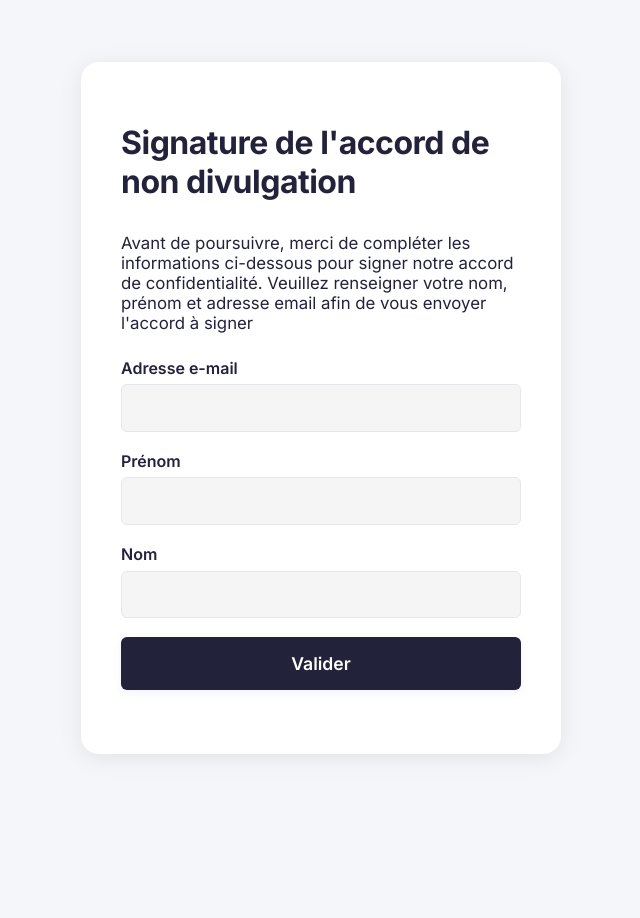
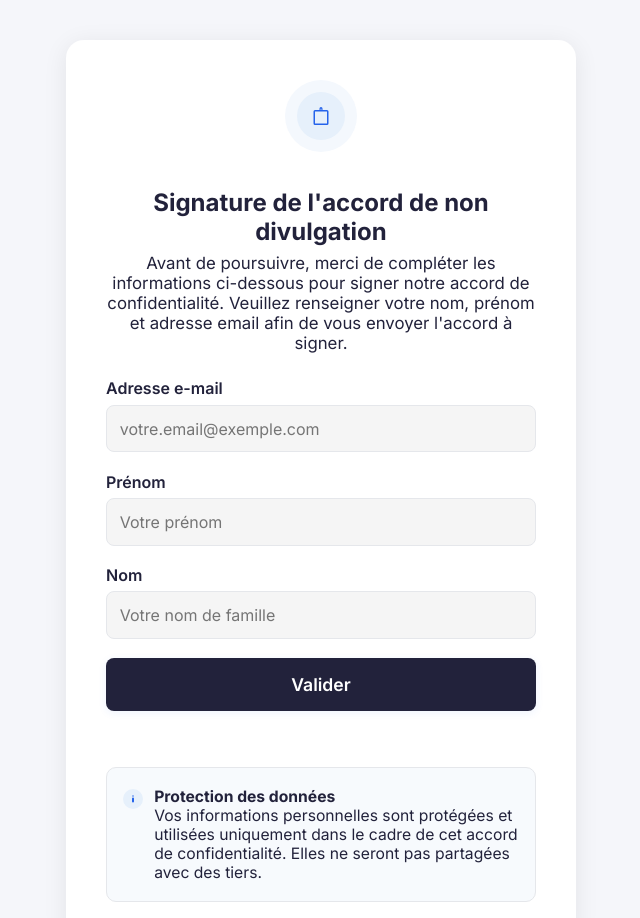
Before and after one commit to Yasmolito/NDA, a website: page public/index.html in a window 1280 px wide. Shown: the whole page, without its empty margins (319-959 px from the left). Before the commit the page ends 816 px from the top, so only its background shows below. Drawn offline with Linux system fonts and the light colour scheme.

Commit message:
style: match NDA form UI to provided screenshot (icon, centering, placeholders, info box, etc)

```diff
--- a/public/index.html
+++ b/public/index.html
@@ -19,7 +19,7 @@
       padding: 2.5em;
       border-radius: 18px;
       box-shadow: 0 4px 24px rgba(0,0,0,0.08);
-      max-width: 400px;
+      max-width: 430px;
       width: 100%;
       margin: 2em auto;
       text-align: center;
@@ -27,14 +27,32 @@
       flex-direction: column;
       align-items: center;
     }
-    h1 {
-      font-size: 2rem;
+    .icon-circle {
+      display: flex;
+      align-items: center;
+      justify-content: center;
+      width: 72px;
+      height: 72px;
+      background: #f4f8fd;
+      border-radius: 50%;
+      margin: 0 auto 1.5em auto;
+    }
+    .main-title {
+      font-size: 1.5rem;
       font-weight: 700;
+      color: #22223b;
+      margin-bottom: 1em;
+      margin-top: 0.5em;
+      text-align: center;
+    }
+    .intro-text {
+      font-size: 1.05em;
+      color: #22223b;
       margin-bottom: 1.5em;
-      color: #22223b;
-      letter-spacing: -0.5px;
+      margin-top: -1em;
       text-align: left;
-      width: 100%;
+      font-weight: 400;
+      text-align: center;
     }
     .form-group {
       width: 100%;
@@ -53,7 +71,7 @@
       padding: 0.8em;
       border: 1px solid #e5e7eb;
       background: #f5f5f5;
-      border-radius: 6px;
+      border-radius: 8px;
       font-size: 1em;
       font-family: 'Inter', Arial, sans-serif;
       outline: none;
@@ -71,13 +89,13 @@
       background: #22223b;
       color: #fff;
       border: none;
-      border-radius: 6px;
+      border-radius: 8px;
       padding: 0.9em;
       font-size: 1.1em;
       font-weight: 600;
       cursor: pointer;
       margin-top: 0.5em;
-      transition: background 0.2s, opacity 0.2s;
+      transition: background 0.2s, opacity 0.2s, color 0.2s, border 0.2s;
       font-family: 'Inter', Arial, sans-serif;
       box-shadow: 0 2px 8px rgba(37,99,235,0.08);
       width: 100%;
@@ -107,32 +125,48 @@
       font-size: 1.05em;
       font-weight: 500;
     }
-    .intro-text {
-      font-size: 1.05em;
+    .info-box {
+      display: flex;
+      align-items: flex-start;
+      gap: 0.7em;
+      background: #f7fafd;
+      border: 1px solid #e5e7eb;
+      border-radius: 10px;
+      padding: 1.2em 1em;
+      margin-top: 2em;
+      width: 100%;
+      box-sizing: border-box;
+    }
+    .info-icon {
+      flex-shrink: 0;
+      margin-top: 2px;
+    }
+    .info-text {
+      font-size: 0.98em;
       color: #22223b;
-      margin-bottom: 1.5em;
-      margin-top: -1em;
       text-align: left;
-      font-weight: 400;
     }
   </style>
 </head>
 <body>
   <div class="centered-card">
+    <div class="icon-circle">
+      <svg width="48" height="48" fill="none" xmlns="http://www.w3.org/2000/svg" viewBox="0 0 64 64"><rect width="64" height="64" rx="32" fill="#e6f0fb"/><path d="M32 20a2 2 0 0 1 2 2v2h6a2 2 0 0 1 2 2v16a2 2 0 0 1-2 2H24a2 2 0 0 1-2-2V26a2 2 0 0 1 2-2h6v-2a2 2 0 0 1 2-2Zm8 6H24v16h16V26Zm-8-4a.5.5 0 0 0-.5.5V24h1v-1.5A.5.5 0 0 0 32 22Z" fill="#2563eb"/></svg>
+    </div>
     <form id="signatureForm">
-      <h1>Signature de l'accord de non divulgation</h1>
-      <p class="intro-text">Avant de poursuivre, merci de compléter les informations ci-dessous pour signer notre accord de confidentialité. Veuillez renseigner votre nom, prénom et adresse email afin de vous envoyer l'accord à signer</p>
+      <h1 class="main-title">Signature de l'accord de non divulgation</h1>
+      <p class="intro-text">Avant de poursuivre, merci de compléter les informations ci-dessous pour signer notre accord de confidentialité. Veuillez renseigner votre nom, prénom et adresse email afin de vous envoyer l'accord à signer.</p>
       <div class="form-group">
         <label for="email">Adresse e-mail</label>
-        <input type="email" id="email" name="email" required />
+        <input type="email" id="email" name="email" required placeholder="votre.email@exemple.com" />
       </div>
       <div class="form-group">
         <label for="first_name">Prénom</label>
-        <input type="text" id="first_name" name="first_name" required />
+        <input type="text" id="first_name" name="first_name" required placeholder="Votre prénom" />
       </div>
       <div class="form-group">
         <label for="last_name">Nom</label>
-        <input type="text" id="last_name" name="last_name" required />
+        <input type="text" id="last_name" name="last_name" required placeholder="Votre nom de famille" />
       </div>
       <button type="submit" class="cta-btn">Valider</button>
     </form>
@@ -145,6 +179,15 @@
     </div>
     <div id="iframeContainer"></div>
     <div id="statusMessage"></div>
+    <div class="info-box">
+      <div class="info-icon">
+        <svg width="20" height="20" fill="none" xmlns="http://www.w3.org/2000/svg" viewBox="0 0 20 20"><circle cx="10" cy="10" r="10" fill="#e6f0fb"/><path d="M10 6.25a.75.75 0 1 1 0 1.5.75.75 0 0 1 0-1.5Zm1 6.25V9.5a1 1 0 0 0-2 0v3a1 1 0 0 0 2 0Z" fill="#2563eb"/></svg>
+      </div>
+      <div class="info-text">
+        <strong>Protection des données</strong><br />
+        Vos informations personnelles sont protégées et utilisées uniquement dans le cadre de cet accord de confidentialité. Elles ne seront pas partagées avec des tiers.
+      </div>
+    </div>
   </div>
   <script>
     let signatureRequestId = null;
```
